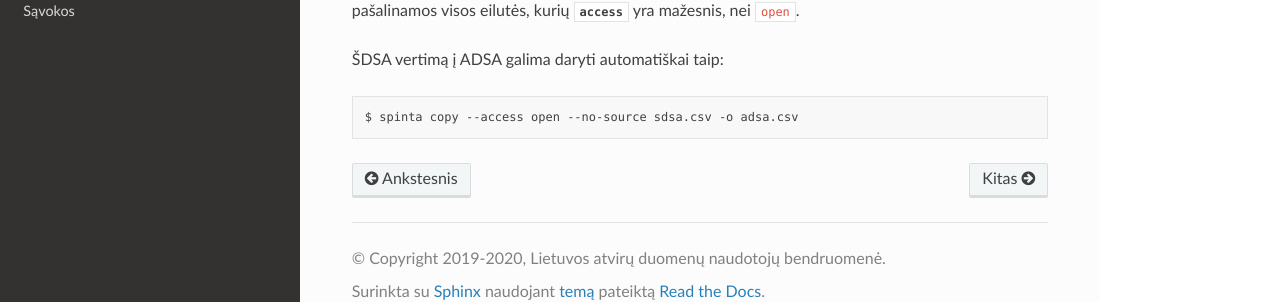
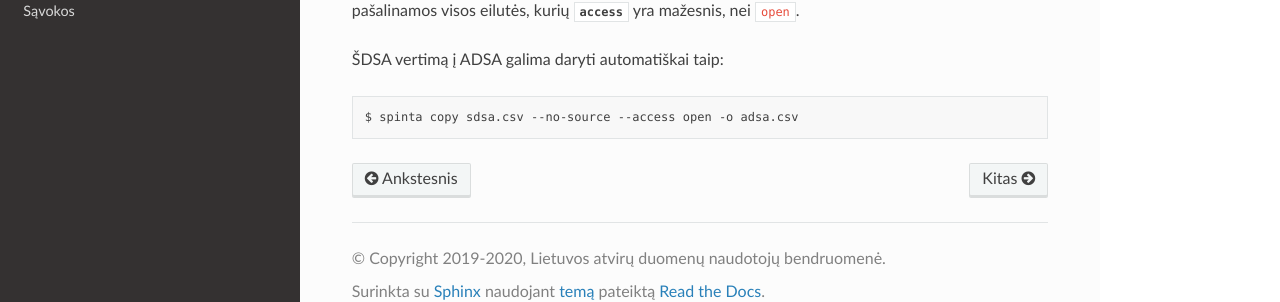
Before and after one commit to atviriduomenys/manifest, a Sphinx documentation site: the page built from docs/priemones/index.rst, in a window 1280 px wide and 900 px high, scrolled down 5126 px. Shown: the part 572-874 px from the top of the window. Built offline with Sphinx 7.4.7 and the Read the Docs theme 2.0.0, drawn with Linux system fonts in a browser that asks for light colours; pages that are not in the unit, such as notebooks, are missing from menus.

Commit message:
Better command formating

```diff
--- a/docs/priemones/index.rst
+++ b/docs/priemones/index.rst
@@ -327,4 +327,4 @@ stulpelių duomenys, o taip pat pašalinamos visos eilutės, kurių
 
 .. code-block:: sh
 
-    $ spinta copy --access open --no-source sdsa.csv -o adsa.csv
+    $ spinta copy sdsa.csv --no-source --access open -o adsa.csv
```
